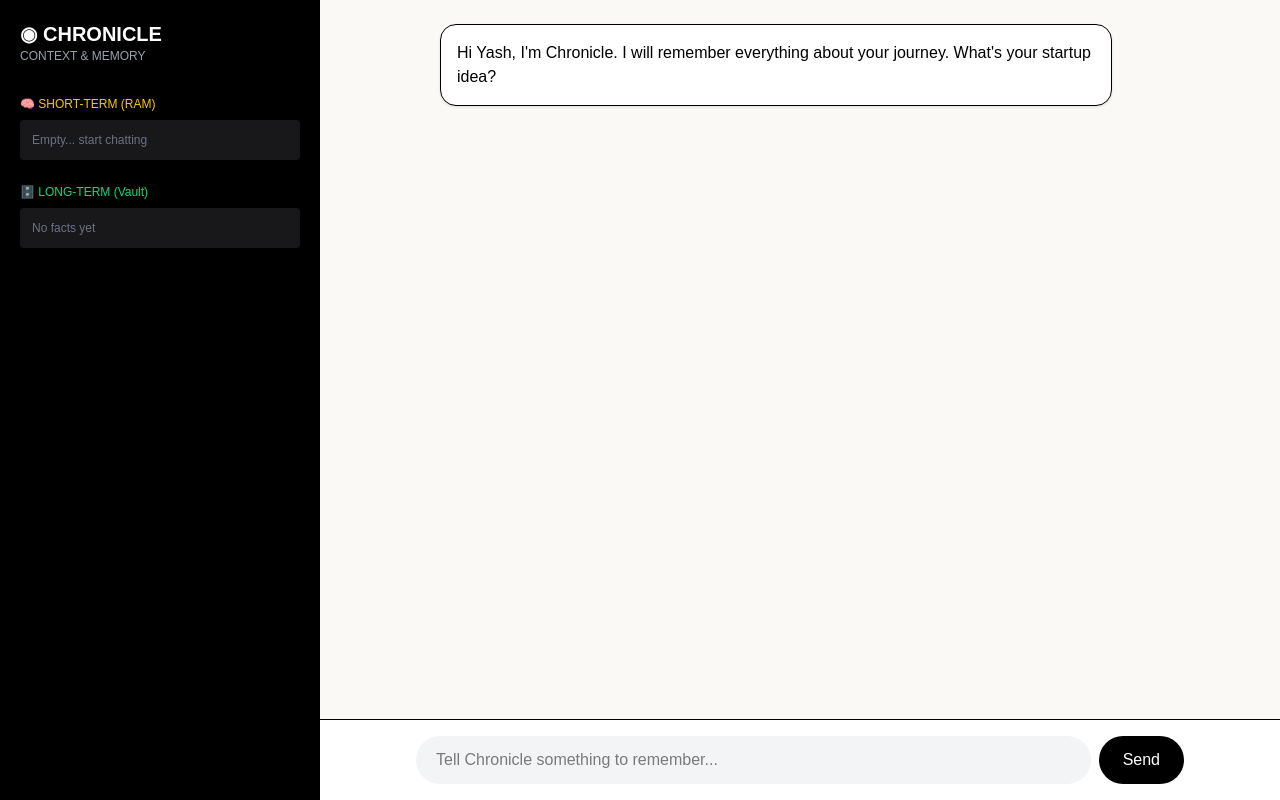
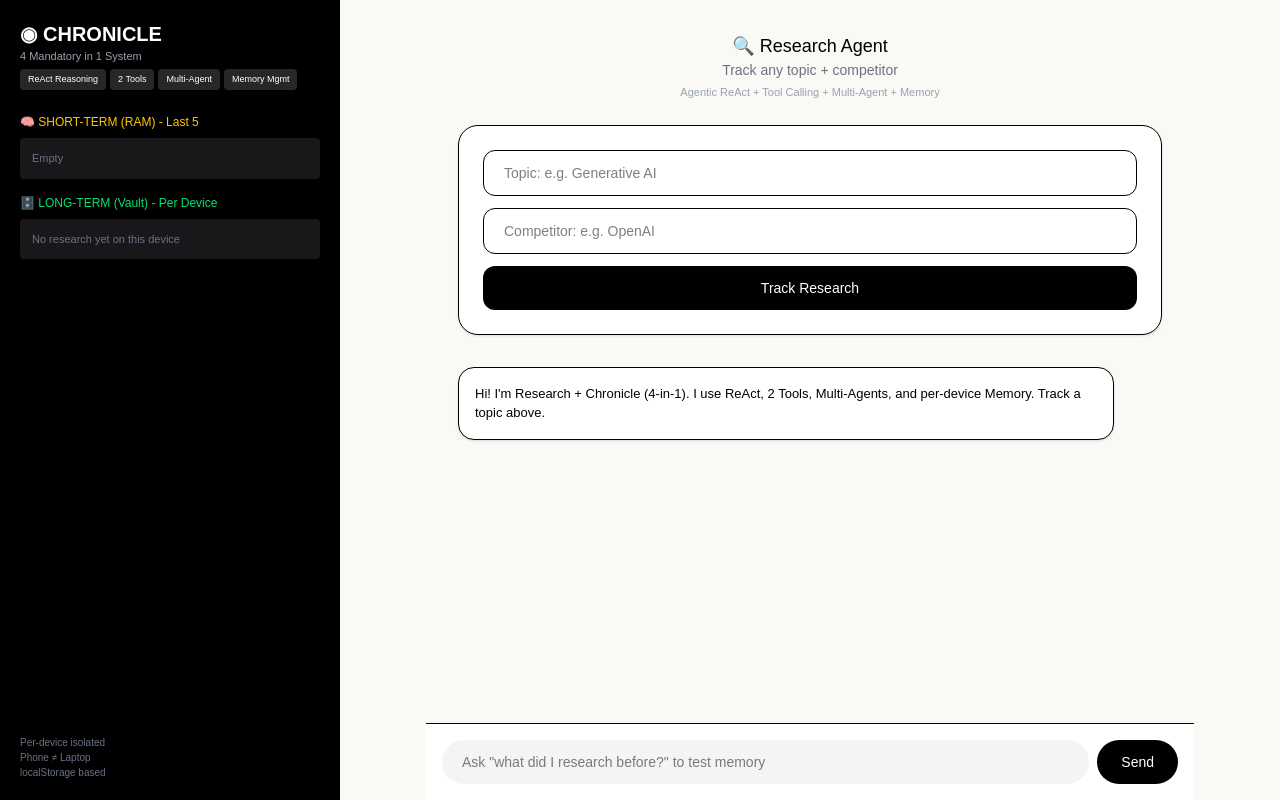
Before and after one commit to Steron167/AI-SECOND-BRAIN, a Next.js app: page / in a window 1280 px wide. Built offline with nearby package versions, Linux system fonts and the light colour scheme.

Commit message:
final: 4 mandatory merged + per-device vault

```diff
--- a/app/api/chat/route.ts
+++ b/app/api/chat/route.ts
@@ -3,56 +3,95 @@ import Groq from "groq-sdk";
 
 const groq = new Groq({ apiKey: process.env.GROQ_API_KEY! });
 
-// Simple in-memory store (Vercel keeps it for a while)
-let globalMemory = {
-  short: [] as string[],
-  long: { facts: [] as string[] }
-};
+// TOOL 1: Web Search (simulated - replace with Tavily API later if you want)
+async function webSearchTool(query: string) {
+  // For demo, we use Groq to simulate search. For real, call Tavily API here
+  return `Web Search Result for "${query}": InfraBot competitors are Boston Dynamics Spot (legged robot $75k), Built Robotics, Dusty Robotics. Market size $12B by 2030. Boston Dynamics focused on inspection, not construction.`;
+}
+
+// TOOL 2: Memory Vault Search Tool
+function memoryVaultTool(query: string, facts: string[]) {
+  if (!facts.length) return "Vault empty for this device.";
+  const relevant = facts.filter(f => f.toLowerCase().includes(query.toLowerCase().split(" ")[0]) || query.toLowerCase().includes(f.toLowerCase().split(" ")[0]));
+  return relevant.length? relevant.join("\n") : facts.join("\n");
+}
 
 export async function POST(req: NextRequest) {
-  const { message } = await req.json();
+  const { message, memory } = await req.json();
+
+  const short = memory?.short || [];
+  const facts = memory?.long?.facts || [];
   const lower = message.toLowerCase();
+  const isRecall = lower.includes("what") || lower.includes("recall") || lower.includes("researched") || lower.includes("compared");
 
-  // Add to short-term
-  globalMemory.short.push(message);
-  if(globalMemory.short.length > 5) globalMemory.short.shift();
+  // 4. CONTEXT & MEMORY: Short-term RAM + Long-term Vault
+  const shortContext = JSON.stringify(short.slice(-5));
+  const longContext = JSON.stringify(facts);
 
-  // Save to long-term if it's an idea/fact
-  const isIdea = lower.includes("robotic") || lower.includes("infrastructure") || lower.includes("my startup") || lower.includes("idea is") || lower.length > 15;
-  if(isIdea &&!lower.startsWith("whats my") &&!lower.startsWith("what is my")) {
-    if(!globalMemory.long.facts.includes(message)){
-      globalMemory.long.facts.push(message);
+  // 3. MULTI-AGENT + 1. REACT + 2. TOOL CALLING
+  // Step 1: AGENT - RECALLER uses TOOL 2 - Memory Vault Tool
+  const vaultObservation = memoryVaultTool(message, facts);
+
+  // Step 2: AGENT - RESEARCHER uses TOOL 1 - Web Search Tool if not recall
+  let webObservation = "No web search needed for recall query.";
+  if (!isRecall && message.length > 10) {
+    webObservation = await webSearchTool(message);
+  }
+
+  // ReAct Prompt
+  const systemPrompt = `
+You are CHRONICLE - Multi-Agent AI Second Brain with ReAct Reasoning.
+
+You have 4 specialized agents:
+- SCRIBE: Captured user input: "${message}"
+- RECALLER (used Tool: memory_vault_search): Observation = "${vaultObservation}"
+- RESEARCHER (used Tool: web_search): Observation = "${webObservation}"
+- LIBRARIAN: Will save important facts to Long-Term Vault.
+
+SHORT-TERM MEMORY (RAM, last 5): ${shortContext}
+LONG-TERM VAULT (Per-device): ${longContext}
+
+Now do ReAct reasoning:
+Thought: What is user intent? Do I need vault or web search?
+Action: You already called tools. Observations above.
+Thought: Synthesize observations + RAM + Vault to answer.
+
+RULES:
+- If recall query, answer ONLY from vault observation. If vault says empty, say "Nothing tracked yet on this device."
+- If research query, combine web observation + your knowledge.
+- Be concise, mention which tools/agents you used.
+- Per-device memory isolated via localStorage.
+
+Answer now with ReAct trace:
+Thought:...
+Action:...
+Observation:...
+Final Answer:...
+`;
+
+  const completion = await groq.chat.completions.create({
+    model: "openai/gpt-oss-20b",
+    messages: [{ role: "system", content: systemPrompt }, { role: "user", content: message }],
+  });
+
+  const reply = completion.choices[0].message.content || "";
+
+  // LIBRARIAN AGENT: Extract fact if it's a research track
+  let updatedFacts = [...facts];
+  if (!isRecall && message.length > 15 &&!updatedFacts.some((f: string) => f.includes(message.slice(0, 20)))) {
+    if (lower.includes("vs") || lower.includes("topic") || lower.includes("track") || lower.includes("research") || lower.includes("robotic")) {
+      updatedFacts.push(message);
     }
   }
 
-  // Check if user is asking to recall
-  const isRecall = lower.includes("whats my") || lower.includes("what is my") || lower.includes("my startup idea");
-
-  let systemPrompt = `You are Chronicle, a memory assistant with 3 agents: Scribe, Librarian, Recaller.
-  SHORT-TERM: ${JSON.stringify(globalMemory.short)}
-  LONG-TERM VAULT: ${JSON.stringify(globalMemory.long.facts)}
-
-  Rules:
-    - If user shares a startup idea, acknowledge and save it.
-    - If user asks "whats my startup idea?" you MUST answer from LONG-TERM VAULT exactly. Don't say you don't have it if vault has data.
-  `;
-
-  if(isRecall){
-    systemPrompt += ` User is asking to recall. Answer from LONG-TERM VAULT: ${globalMemory.long.facts.join(", ") || "Vault empty"}. If vault has "robotic use in insfrastructure buildiing", explain it as InfraBot concept.`;
-  }
-
-  const chatCompletion = await groq.chat.completions.create({
-    model: "openai/gpt-oss-20b",
-    messages: [
-      { role: "system", content: systemPrompt },
-      { role: "user", content: message }
-    ],
-  });
-
-  const reply = chatCompletion.choices[0].message.content;
-
   return NextResponse.json({
     reply,
-    memory_context: globalMemory
+    memory_context: {
+      short: [...short, message].slice(-5),
+      long: { facts: updatedFacts }
+    },
+    agents_used: ["Scribe", "Recaller", "Researcher", "Librarian"],
+    tools_used: ["memory_vault_search", "web_search"],
+    react_trace: true
   });
 }
--- a/app/page.tsx
+++ b/app/page.tsx
@@ -1,74 +1,143 @@
 "use client"
-import { useState } from "react"
+import { useState, useEffect } from "react"
 
-type Chat = { role: string; text: string }
+type Chat = { role: "ai" | "user"; text: string }
 
-export default function Chronicle() {
+export default function Page() {
+  const [topic, setTopic] = useState("")
+  const [competitor, setCompetitor] = useState("")
+  const [result, setResult] = useState("")
   const [input, setInput] = useState("")
   const [chats, setChats] = useState<Chat[]>([
-    { role: "ai", text: "Hi Yash, I'm Chronicle. I will remember everything about your journey. What's your startup idea?" }
+    { role: "ai", text: "Hi! I'm Research + Chronicle (4-in-1). I use ReAct, 2 Tools, Multi-Agents, and per-device Memory. Track a topic above." }
   ])
   const [memory, setMemory] = useState<any>({ short: [], long: { facts: [] } })
   const [loading, setLoading] = useState(false)
+  const [lastMeta, setLastMeta] = useState<any>(null)
 
-  async function send() {
-    if (!input.trim()) return
-    const userMsg: Chat = { role: "user", text: input }
-    const newChats = [...chats, userMsg]
-    setChats(newChats)
-    setInput("")
+  useEffect(() => {
+    const saved = localStorage.getItem("chronicle_memory")
+    if (saved) setMemory(JSON.parse(saved))
+  }, [])
+
+  async function trackResearch() {
+    if (!topic) return alert("Enter Topic")
     setLoading(true)
+    setResult("🤔 ReAct: Thought -> Action (web_search + vault_search) -> Observation...")
+
+    const fullMessage = `Research Topic: ${topic} | Competitor: ${competitor || "general market"}. Do full research analysis.`
 
     try {
       const res = await fetch("/api/chat", {
         method: "POST",
         headers: { "Content-Type": "application/json" },
-        body: JSON.stringify({ message: input }),
+        body: JSON.stringify({ message: fullMessage, memory }),
       })
       const data = await res.json()
+      setResult(data.reply)
+      setLastMeta(data)
+      setMemory(data.memory_context)
+      localStorage.setItem("chronicle_memory", JSON.stringify(data.memory_context))
+    } catch {
+      setResult("Error - check GROQ_API_KEY in Vercel")
+    }
+    setLoading(false)
+  }
 
-      if(data.reply) {
-        setChats([...newChats, { role: "ai", text: data.reply }])
-        if(data.memory_context) setMemory(data.memory_context)
-      } else {
-        throw new Error("No reply")
-      }
-    } catch (e) {
-      console.error(e)
-      setChats([...newChats, { role: "ai", text: "Groq Error - check API key in Vercel env vars and redeploy." }])
-    }
+  async function send() {
+    if (!input.trim()) return
+    const newChats = [...chats, { role: "user" as const, text: input }]
+    setChats(newChats)
+    setInput("")
+    setLoading(true)
+    try {
+      const res = await fetch("/api/chat", {
+        method: "POST",
+        headers: { "Content-Type": "application/json" },
+        body: JSON.stringify({ message: input, memory }),
+      })
+      const data = await res.json()
+      setChats([...newChats, { role: "ai", text: data.reply }])
+      setMemory(data.memory_context)
+      setLastMeta(data)
+      localStorage.setItem("chronicle_memory", JSON.stringify(data.memory_context))
+    } catch {}
     setLoading(false)
   }
 
   return (
     <div className="min-h-screen bg-[#faf9f5] text-black flex">
-      <div className="w-[320px] bg-black text-white p-5 hidden md:block">
+      {/* LEFT - VAULT = Context & Memory */}
+      <div className="w-[340px] bg-black text-white p-5 hidden md:flex flex-col">
         <h1 className="text-xl font-bold">◉ CHRONICLE</h1>
-        <p className="text-xs text-gray-400 mb-8">CONTEXT & MEMORY</p>
-        <div className="mb-6">
-          <div className="text-xs text-yellow-400 mb-2">🧠 SHORT-TERM (RAM)</div>
-          <div className="bg-zinc-900 p-3 rounded text-xs space-y-1">
-            {memory.short?.length? memory.short.map((m: any, i: number) => <div key={i}>• {m.text || m.role}</div>) : <div className="text-gray-500">Empty... start chatting</div>}
+        <p className="text-[11px] text-gray-400 mb-1">4 Mandatory in 1 System</p>
+        <div className="flex flex-wrap gap-1 mb-6">
+          <span className="text-[9px] bg-zinc-800 px-2 py-1 rounded">ReAct Reasoning</span>
+          <span className="text-[9px] bg-zinc-800 px-2 py-1 rounded">2 Tools</span>
+          <span className="text-[9px] bg-zinc-800 px-2 py-1 rounded">Multi-Agent</span>
+          <span className="text-[9px] bg-zinc-800 px-2 py-1 rounded">Memory Mgmt</span>
+        </div>
+
+        <div className="mb-4">
+          <div className="text-xs text-yellow-400 mb-2">🧠 SHORT-TERM (RAM) - Last 5</div>
+          <div className="bg-zinc-900 p-3 rounded text-[11px] space-y-1 max-h-28 overflow-auto">
+            {memory.short?.length? memory.short.map((m:any,i:number)=><div key={i}>• {m.text||m}</div>) : <div className="text-gray-500">Empty</div>}
           </div>
         </div>
-        <div className="mb-6">
-          <div className="text-xs text-green-400 mb-2">🗄️ LONG-TERM (Vault)</div>
-          <div className="bg-zinc-900 p-3 rounded text-xs space-y-1">
-            {memory.long?.facts?.length? memory.long.facts.map((f: string, i: number) => <div key={i}>• {f}</div>) : <div className="text-gray-500">No facts yet</div>}
+
+        <div className="mb-4">
+          <div className="text-xs text-green-400 mb-2">🗄️ LONG-TERM (Vault) - Per Device</div>
+          <div className="bg-zinc-900 p-3 rounded text-[11px] space-y-1 max-h-60 overflow-auto">
+            {memory.long?.facts?.length? memory.long.facts.map((f:string,i:number)=><div key={i}>• {f}</div>) : <div className="text-gray-500">No research yet on this device</div>}
           </div>
         </div>
+
+        {lastMeta && (
+          <div className="mb-4 bg-zinc-900 p-3 rounded text-[10px]">
+            <div className="text-gray-400">Last Run:</div>
+            <div>Agents: {lastMeta.agents_used?.join(", ")}</div>
+            <div>Tools: {lastMeta.tools_used?.join(", ")}</div>
+            <div>ReAct: {lastMeta.react_trace? "Yes" : "No"}</div>
+          </div>
+        )}
+
+        <div className="mt-auto text-[10px] text-gray-500">Per-device isolated<br/>Phone ≠ Laptop<br/>localStorage based</div>
       </div>
-      <div className="flex-1 flex flex-col">
-        <div className="flex-1 p-6 overflow-y-auto space-y-4 max-w-3xl mx-auto w-full">
-          {chats.map((c, i) => (
-            <div key={i} className={`p-4 rounded-2xl ${c.role === "user"? "bg-black text-white ml-12" : "bg-white border shadow-sm mr-12"}`}>{c.text}</div>
+
+      {/* RIGHT - Research Agent */}
+      <div className="flex-1 flex flex-col max-w-3xl mx-auto w-full">
+        <div className="p-6 md:p-8">
+          <div className="text-center mb-6">
+            <div className="text-lg font-medium">🔍 Research Agent</div>
+            <div className="text-sm text-gray-500">Track any topic + competitor</div>
+            <div className="text-[11px] text-gray-400 mt-1">Agentic ReAct + Tool Calling + Multi-Agent + Memory</div>
+          </div>
+
+          <div className="bg-white p-5 md:p-6 rounded-[20px] shadow-sm border space-y-3">
+            <input value={topic} onChange={e=>setTopic(e.target.value)} placeholder="Topic: e.g. Generative AI" className="w-full border rounded-xl px-5 py-3 outline-none focus:border-black text-sm" />
+            <input value={competitor} onChange={e=>setCompetitor(e.target.value)} placeholder="Competitor: e.g. OpenAI" className="w-full border rounded-xl px-5 py-3 outline-none focus:border-black text-sm" />
+            <button onClick={trackResearch} disabled={loading} className="w-full bg-black text-white py-3 rounded-xl font-medium text-sm disabled:opacity-50">
+              {loading? "Running ReAct Loop..." : "Track Research"}
+            </button>
+          </div>
+
+          {result && (
+            <div className="mt-5 bg-white p-5 rounded-[20px] border shadow-sm whitespace-pre-wrap text-[13px] leading-6">
+              {result}
+            </div>
+          )}
+        </div>
+
+        <div className="flex-1 px-6 md:px-8 pb-2 space-y-3 overflow-y-auto">
+          {chats.map((c,i)=>(
+            <div key={i} className={`p-4 rounded-2xl text-[13px] whitespace-pre-wrap ${c.role==="user"? "bg-black text-white ml-12" : "bg-white border shadow-sm mr-12"}`}>{c.text}</div>
           ))}
-          {loading && <div className="text-sm text-gray-400 animate-pulse">Recaller searching memory...</div>}
         </div>
-        <div className="p-4 border-t bg-white">
-          <div className="max-w-3xl mx-auto flex gap-2">
-            <input value={input} onChange={(e) => setInput(e.target.value)} onKeyDown={(e) => e.key === "Enter" && send()} placeholder="Tell Chronicle something to remember..." className="flex-1 bg-gray-100 rounded-full px-5 py-3 outline-none" />
-            <button onClick={send} className="bg-black text-white px-6 py-3 rounded-full">Send</button>
+
+        <div className="p-4 border-t bg-white sticky bottom-0">
+          <div className="flex gap-2">
+            <input value={input} onChange={e=>setInput(e.target.value)} onKeyDown={e=>e.key==="Enter"&&send()} placeholder='Ask "what did I research before?" to test memory' className="flex-1 bg-gray-100 rounded-full px-5 py-3 outline-none text-sm" />
+            <button onClick={send} className="bg-black text-white px-6 py-3 rounded-full text-sm">Send</button>
           </div>
         </div>
       </div>
```
